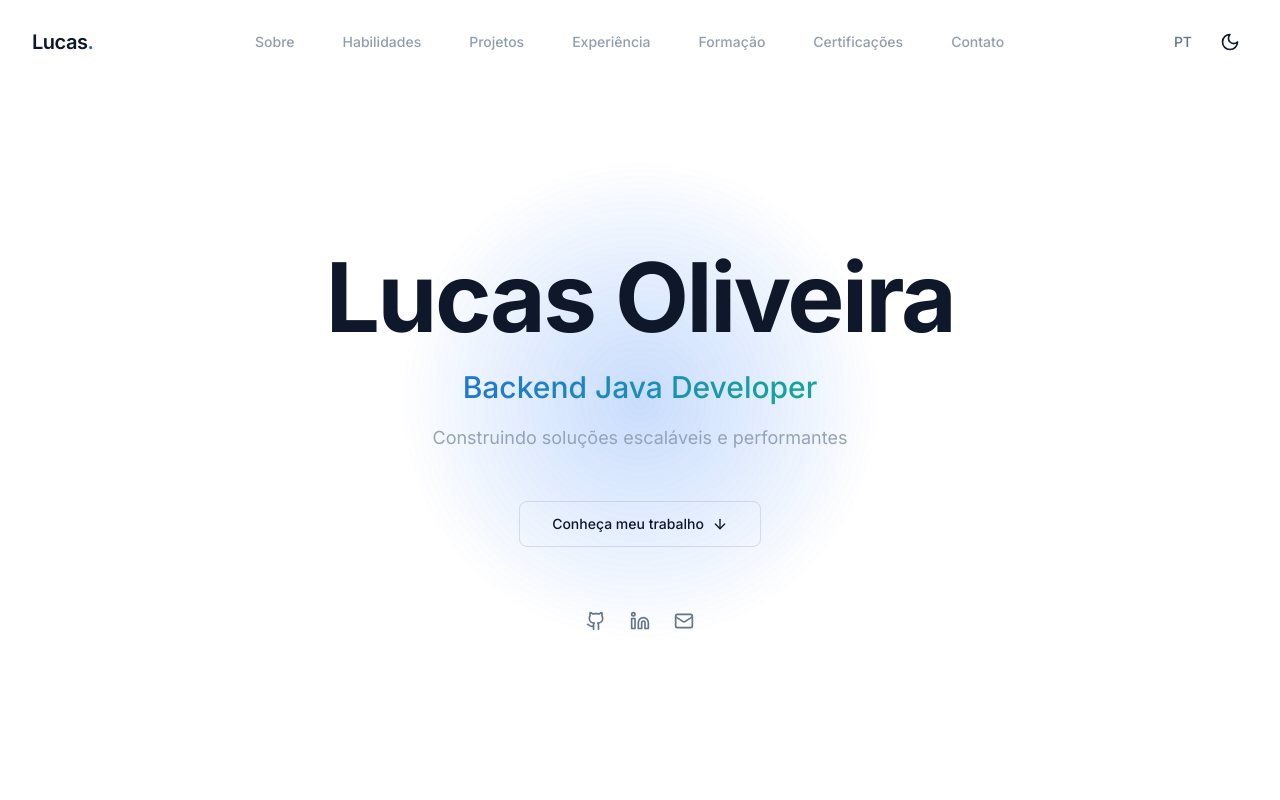
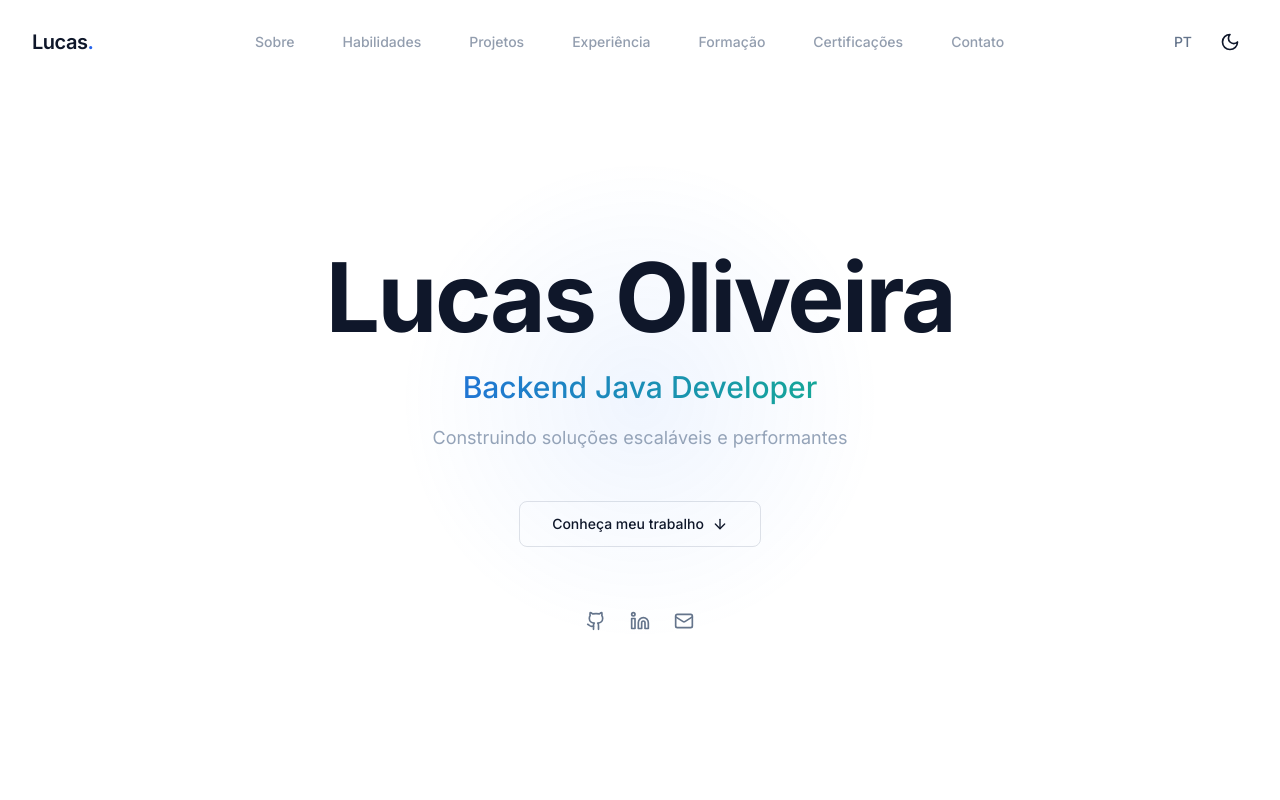
Before and after one commit to git-lucasoliveira/lucas-oliveira-portfolio, a Next.js app: page / in a window 1280 px wide. Shown: the top 800 px of the page. Built offline with nearby package versions, Linux system fonts and the light colour scheme.

Commit message:
fix: Remover efeito de mouse duplicado e ajustar intensidade e z-index

```diff
--- a/components/effects/MouseFollowEffect.tsx
+++ b/components/effects/MouseFollowEffect.tsx
@@ -35,11 +35,12 @@ export default function MouseFollowEffect() {
   return (
     <div
       ref={spotlightRef}
-      className="fixed inset-0 -z-10 pointer-events-none"
+      className="fixed inset-0 pointer-events-none"
       style={{
         '--mouse-x': '50%',
         '--mouse-y': '50%',
-        background: 'radial-gradient(600px circle at var(--mouse-x, 50%) var(--mouse-y, 50%), rgba(59, 130, 246, 0.15), transparent 40%)',
+        background: 'radial-gradient(600px circle at var(--mouse-x, 50%) var(--mouse-y, 50%), rgba(59, 130, 246, 0.08), transparent 40%)',
+        zIndex: 0,
       } as React.CSSProperties}
     />
   )
--- a/components/sections/HeroSection.tsx
+++ b/components/sections/HeroSection.tsx
@@ -5,7 +5,6 @@ import { motion } from 'framer-motion'
 import { Github, Linkedin, Mail, ArrowDown } from 'lucide-react'
 import { useLanguage } from '@/contexts/LanguageContext'
 import { socialLinks } from '@/data/portfolio'
-import SpotlightBackground from '@/components/effects/SpotlightBackground'
 
 export default function HeroSection() {
   const { t } = useLanguage()
@@ -19,7 +18,6 @@ export default function HeroSection() {
 
   return (
     <section className="min-h-screen flex items-center justify-center px-8 pt-20 relative overflow-hidden">
-      <SpotlightBackground />
       <div className="max-w-4xl mx-auto text-center relative z-10">
         <motion.div
           initial={{ opacity: 0, y: 10 }}
```
